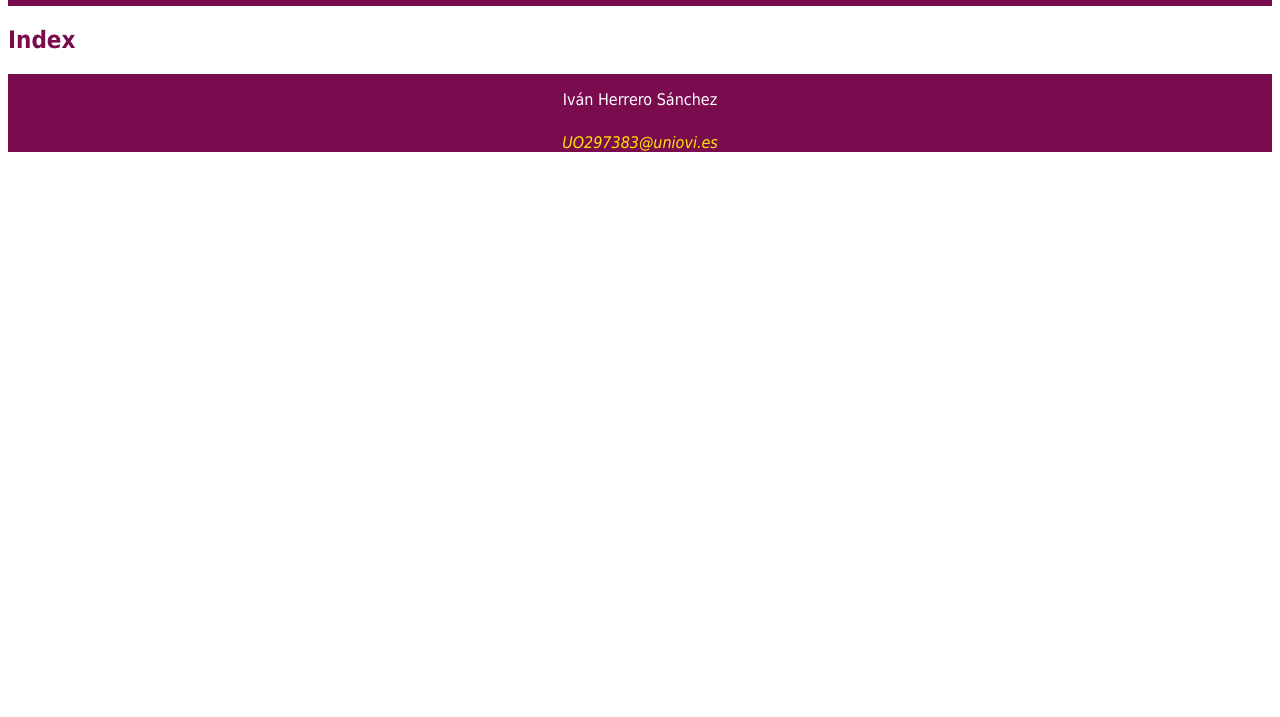
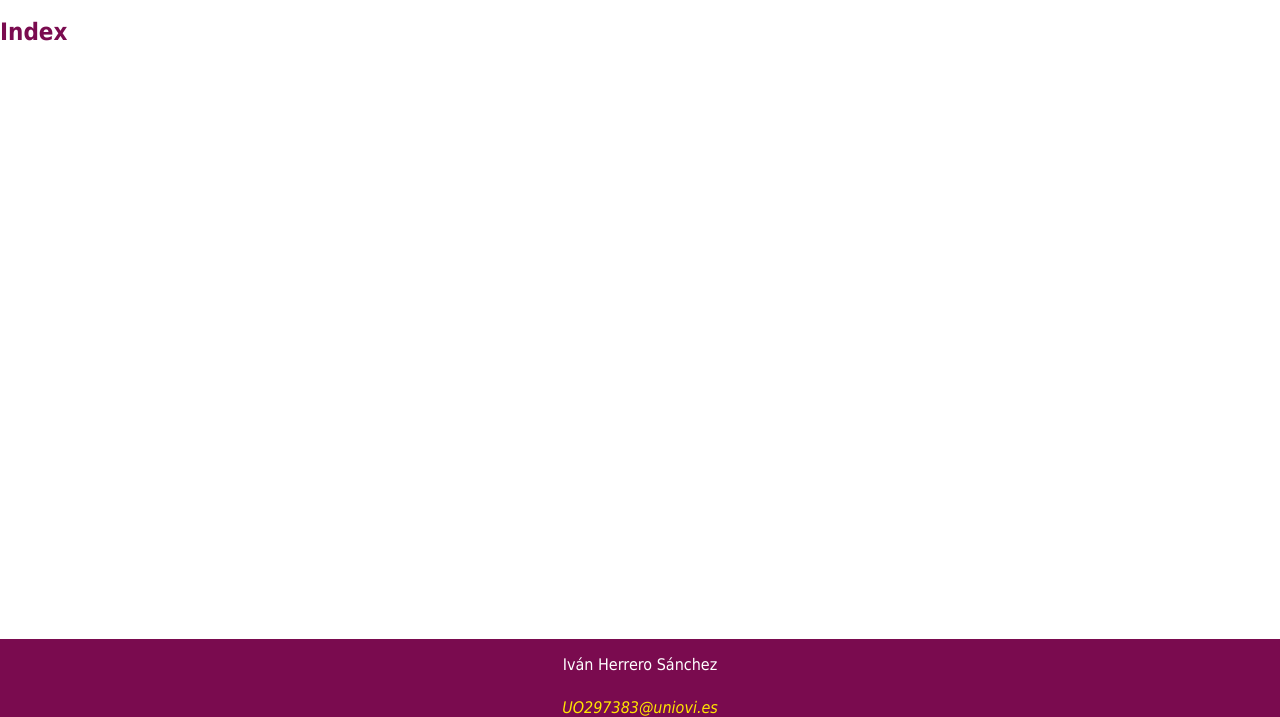
Before and after one commit to Van9003/SEW, a plain HTML site: page index.html in a window 1280 px wide. Shown: the part 83-800 px from the top of the page. Drawn offline with Linux system fonts and the light colour scheme.

Commit message:
Refactor layout.css with updated styles and structure

```diff
--- a/estilo/layout.css
+++ b/estilo/layout.css
@@ -55,6 +55,14 @@ section:has(article + article) > h3 {
 }
 
 /*Especificidad: 001*/
+body {
+  min-height: 100vh;
+  display: flex;
+  flex-direction: column;
+  margin: 0;
+}
+
+/*Especificidad: 001*/
 header {
   display: flex;
   justify-content: space-between;
@@ -63,6 +71,7 @@ header {
 
 /*Especificidad: 001*/
 footer {
+  margin-top: auto;
   display: flex;
   flex-direction: column;
   align-items: center;
```
